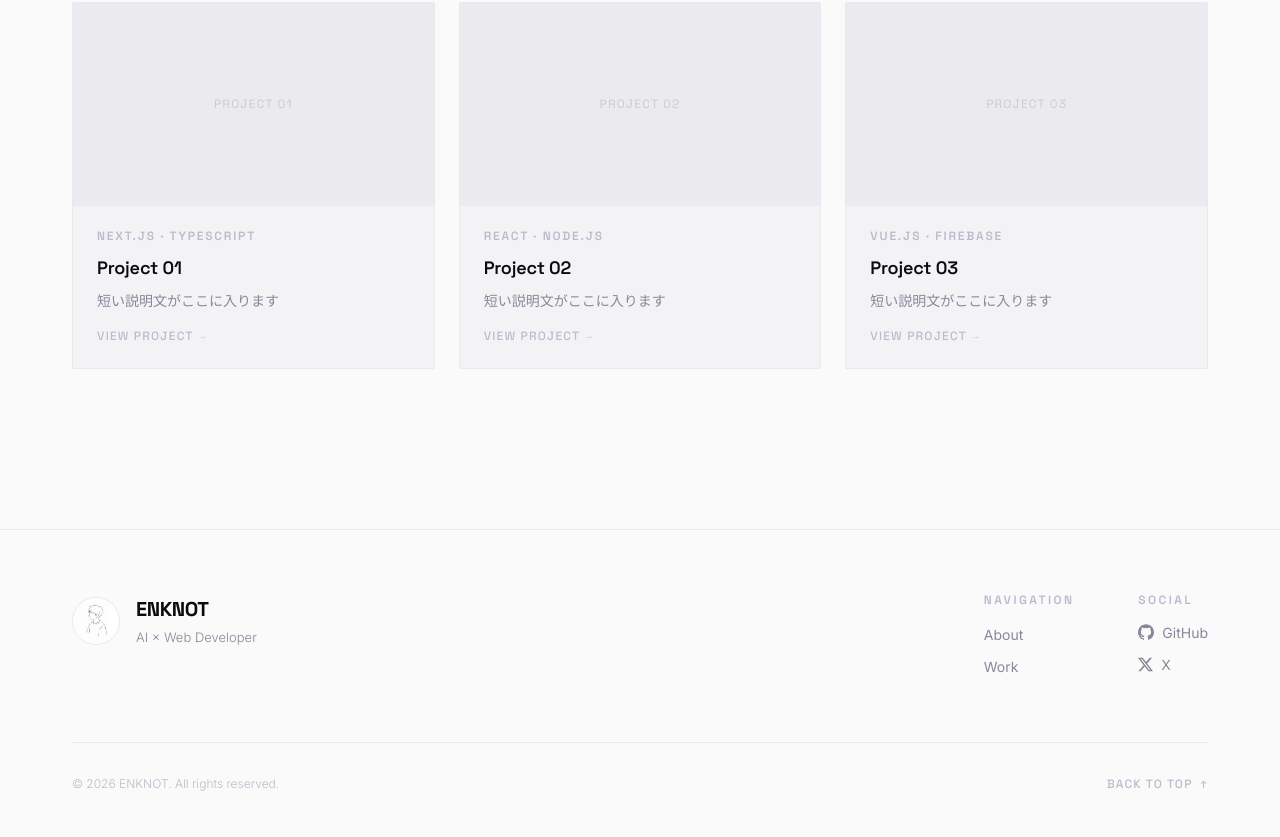
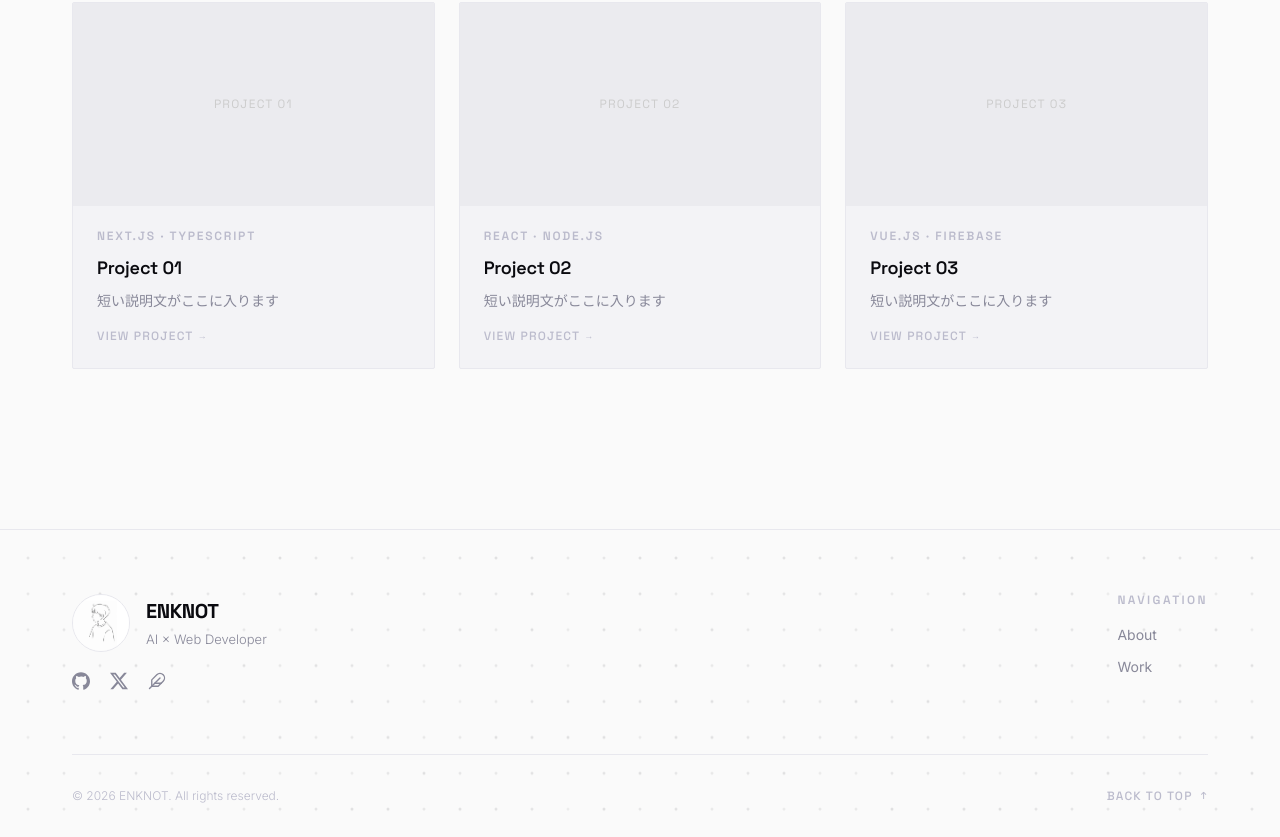
Before and after one commit to enknot96/enknot, a Next.js app: page / in a window 1280 px wide. Shown: the part 1845-2682 px from the top of the page. Built offline with nearby package versions, Linux system fonts and the light colour scheme.

Commit message:
UIブラッシュアップなど

```diff
--- a/src/components/AboutSection.tsx
+++ b/src/components/AboutSection.tsx
@@ -14,8 +14,8 @@ const SKILLS = [
   { name: "TypeScript", url: `${D}/typescript/typescript-original.svg` },
   { name: "React", url: `${D}/react/react-original.svg` },
   { name: "Next.js", url: `${D}/nextjs/nextjs-original.svg` },
+  { name: "Node.js", url: `${D}/nodejs/nodejs-original.svg` },
   { name: "Three.js", url: `${D}/threejs/threejs-original.svg` },
-  { name: "Node.js", url: `${D}/nodejs/nodejs-original.svg` },
   { name: "PHP", url: `${D}/php/php-original.svg` },
   { name: "Laravel", url: `${D}/laravel/laravel-original.svg` },
   { name: "MySQL", url: `${D}/mysql/mysql-original.svg` },
--- a/src/components/Footer.tsx
+++ b/src/components/Footer.tsx
@@ -1,7 +1,103 @@
 "use client";
 
+import { useEffect, useRef } from "react";
 import Image from "next/image";
 import Container from "./ui/Container";
+
+const SPACING = 36;
+const PARTICLE_RADIUS = 1.5;
+
+type Particle = { bx: number; by: number; x: number; y: number; alpha: number; targetAlpha: number };
+type Ripple   = { cx: number; cy: number; strength: number; time: number };
+
+function useParticleCanvas() {
+  const canvasRef = useRef<HTMLCanvasElement>(null);
+  const wrapRef   = useRef<HTMLElement>(null);
+
+  useEffect(() => {
+    const canvas = canvasRef.current!;
+    const wrap   = wrapRef.current!;
+    if (!canvas || !wrap) return;
+
+    const ctx = canvas.getContext("2d")!;
+    let W = 0, H = 0, cols = 0, rows = 0;
+    let particles: Particle[] = [];
+    let rippleQueue: Ripple[] = [];
+    const mouse = { x: -999, y: -999 };
+    let rafId: number;
+
+    function buildGrid() {
+      particles = [];
+      const offsetX = (W - (cols - 1) * SPACING) / 2;
+      const offsetY = (H - (rows - 1) * SPACING) / 2;
+      for (let r = 0; r < rows; r++)
+        for (let c = 0; c < cols; c++)
+          particles.push({ bx: offsetX + c * SPACING, by: offsetY + r * SPACING, x: 0, y: 0, alpha: 0, targetAlpha: 0.06 + Math.random() * 0.05 });
+    }
+
+    function resize() {
+      W = canvas.width  = wrap.offsetWidth;
+      H = canvas.height = wrap.offsetHeight;
+      cols = Math.floor(W / SPACING);
+      rows = Math.floor(H / SPACING);
+      buildGrid();
+    }
+
+    function triggerRipple(cx: number, cy: number, strength: number) {
+      rippleQueue.push({ cx, cy, strength, time: performance.now() });
+    }
+
+    function draw(now: number) {
+      rafId = requestAnimationFrame(draw);
+      ctx.clearRect(0, 0, W, H);
+      rippleQueue = rippleQueue.filter((r) => now - r.time < 1200);
+
+      for (const p of particles) {
+        p.alpha += (p.targetAlpha - p.alpha) * 0.03;
+        let displacement = 0;
+        for (const r of rippleQueue) {
+          const age = (now - r.time) / 1000;
+          const dx = p.bx - r.cx, dy = p.by - r.cy;
+          const dist = Math.sqrt(dx * dx + dy * dy);
+          const d = Math.abs(dist - age * 280);
+          if (d < 60) displacement += Math.sin((1 - d / 60) * Math.PI) * 10 * Math.exp(-age * 2.5) * r.strength;
+        }
+        const mdx = p.bx - mouse.x, mdy = p.by - mouse.y;
+        const mdist = Math.sqrt(mdx * mdx + mdy * mdy);
+        const mi = mdist < 90 ? (1 - mdist / 90) * 8 : 0;
+        p.x = p.bx + (mdist > 0 ? (mdx / mdist) * mi : 0);
+        p.y = p.by + displacement + (mdist > 0 ? (mdy / mdist) * mi : 0);
+        const a = Math.min(1, p.alpha + (displacement > 0 ? (displacement / 12) * 0.35 : 0) + (mi / 8) * 0.4);
+        ctx.beginPath();
+        ctx.arc(p.x, p.y, PARTICLE_RADIUS, 0, Math.PI * 2);
+        ctx.fillStyle = `rgba(10,10,20,${a})`;
+        ctx.fill();
+      }
+    }
+
+    const onMouseMove  = (e: MouseEvent) => { const r = wrap.getBoundingClientRect(); mouse.x = e.clientX - r.left; mouse.y = e.clientY - r.top; };
+    const onMouseLeave = () => { mouse.x = -999; mouse.y = -999; };
+
+    wrap.addEventListener("mousemove",  onMouseMove);
+    wrap.addEventListener("mouseleave", onMouseLeave);
+    window.addEventListener("resize", resize);
+
+    resize();
+    rafId = requestAnimationFrame(draw);
+    setTimeout(() => triggerRipple(W / 2, H / 2, 1.2), 200);
+    const interval = setInterval(() => triggerRipple(W * (0.2 + Math.random() * 0.6), H * (0.2 + Math.random() * 0.6), 0.7 + Math.random() * 0.3), 2200);
+
+    return () => {
+      cancelAnimationFrame(rafId);
+      clearInterval(interval);
+      wrap.removeEventListener("mousemove",  onMouseMove);
+      wrap.removeEventListener("mouseleave", onMouseLeave);
+      window.removeEventListener("resize", resize);
+    };
+  }, []);
+
+  return { canvasRef, wrapRef };
+}
 
 // 内部ナビ: どのページからでもトップの該当セクションへ飛べるよう絶対パス + ハッシュ
 const NAV = [
@@ -13,8 +109,8 @@ const NAV = [
 function GitHubIcon() {
   return (
     <svg
-      width="16"
-      height="16"
+      width="18"
+      height="18"
       viewBox="0 0 24 24"
       fill="currentColor"
       aria-hidden="true"
@@ -27,8 +123,8 @@ function GitHubIcon() {
 function XIcon() {
   return (
     <svg
-      width="15"
-      height="15"
+      width="18"
+      height="18"
       viewBox="0 0 24 24"
       fill="currentColor"
       aria-hidden="true"
@@ -38,9 +134,40 @@ function XIcon() {
   );
 }
 
+function BlogIcon() {
+  return (
+    <svg
+      width="18"
+      height="18"
+      viewBox="0 0 24 24"
+      fill="none"
+      stroke="currentColor"
+      strokeWidth="1.8"
+      strokeLinecap="round"
+      strokeLinejoin="round"
+      aria-hidden="true"
+    >
+      <path d="M20.24 12.24a6 6 0 0 0-8.49-8.49L5 10.5V19h8.5z" />
+      <line
+        x1="16"
+        y1="8"
+        x2="2"
+        y2="22"
+      />
+      <line
+        x1="17.5"
+        y1="15"
+        x2="9"
+        y2="15"
+      />
+    </svg>
+  );
+}
+
 const SOCIAL = [
   { label: "GitHub", href: "https://github.com", icon: GitHubIcon },
   { label: "X", href: "https://x.com", icon: XIcon },
+  { label: "Blog", href: "https://jp-tagr.com/", icon: BlogIcon },
 ];
 
 const linkClass =
@@ -48,17 +175,20 @@ const linkClass =
 
 export default function Footer() {
   const year = new Date().getFullYear();
+  const { canvasRef, wrapRef } = useParticleCanvas();
 
   return (
-    <footer className="w-full border-t border-line bg-paper">
-      <Container>
+    <footer ref={wrapRef} className="relative w-full border-t border-line bg-paper overflow-hidden">
+      <canvas ref={canvasRef} className="absolute inset-0 w-full h-full pointer-events-none" />
+      <Container className="relative z-10">
         <div className="flex flex-col gap-10 py-16 md:flex-row md:items-start md:justify-between">
+          <div className="flex flex-col gap-5">
             <div className="flex items-center gap-4">
               <Image
                 src="/enknot.png"
                 alt="ENKNOT"
-              width={48}
-              height={48}
+                width={58}
+                height={58}
                 className="rounded-full border border-line"
               />
               <div>
@@ -71,7 +201,22 @@ export default function Footer() {
               </div>
             </div>
 
-          <div className="flex flex-col gap-8 sm:flex-row sm:gap-16">
+            <div className="flex items-center gap-5">
+              {SOCIAL.map(({ label, href, icon: Icon }) => (
+                <a
+                  key={label}
+                  href={href}
+                  target="_blank"
+                  rel="noopener noreferrer"
+                  aria-label={label}
+                  className="text-subtle hover:text-ink transition-colors"
+                >
+                  <Icon />
+                </a>
+              ))}
+            </div>
+          </div>
+
           <nav>
             <p className="eyebrow mb-4">Navigation</p>
             <ul className="space-y-2">
@@ -87,26 +232,6 @@ export default function Footer() {
               ))}
             </ul>
           </nav>
-
-            <div>
-              <p className="eyebrow mb-4">Social</p>
-              <ul className="space-y-2">
-                {SOCIAL.map(({ label, href, icon: Icon }) => (
-                  <li key={label}>
-                    <a
-                      href={href}
-                      target="_blank"
-                      rel="noopener noreferrer"
-                      className={linkClass}
-                    >
-                      <Icon />
-                      {label}
-                    </a>
-                  </li>
-                ))}
-              </ul>
-            </div>
-          </div>
         </div>
 
         <div className="flex flex-col gap-4 border-t border-line py-8 sm:flex-row sm:items-center sm:justify-between">
```
Lines whose indentation alone changed are shown as unchanged.
